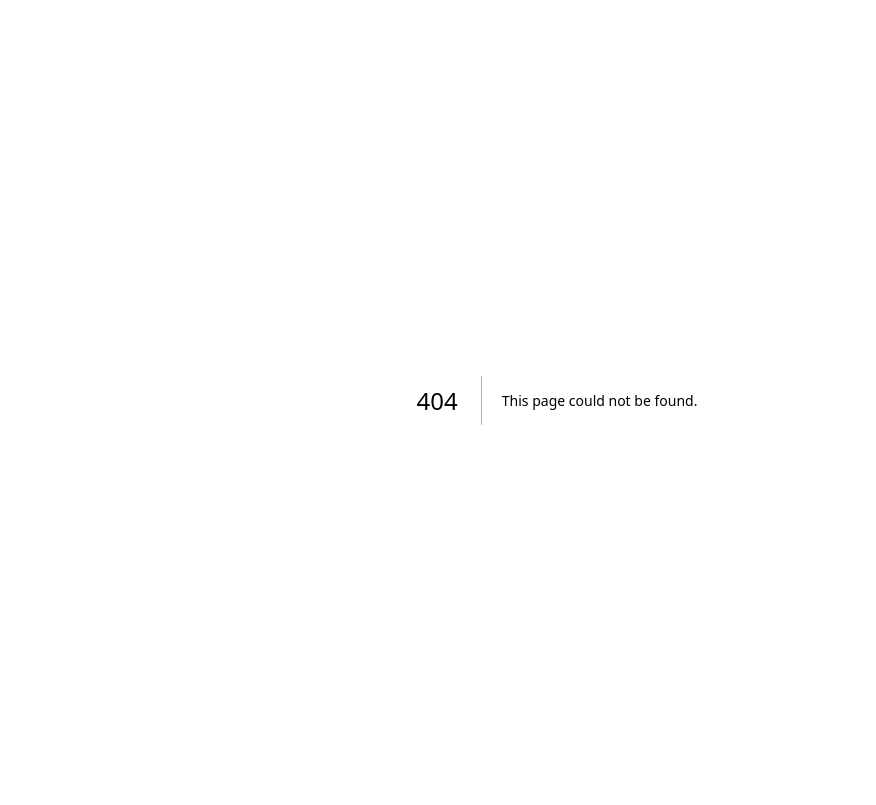
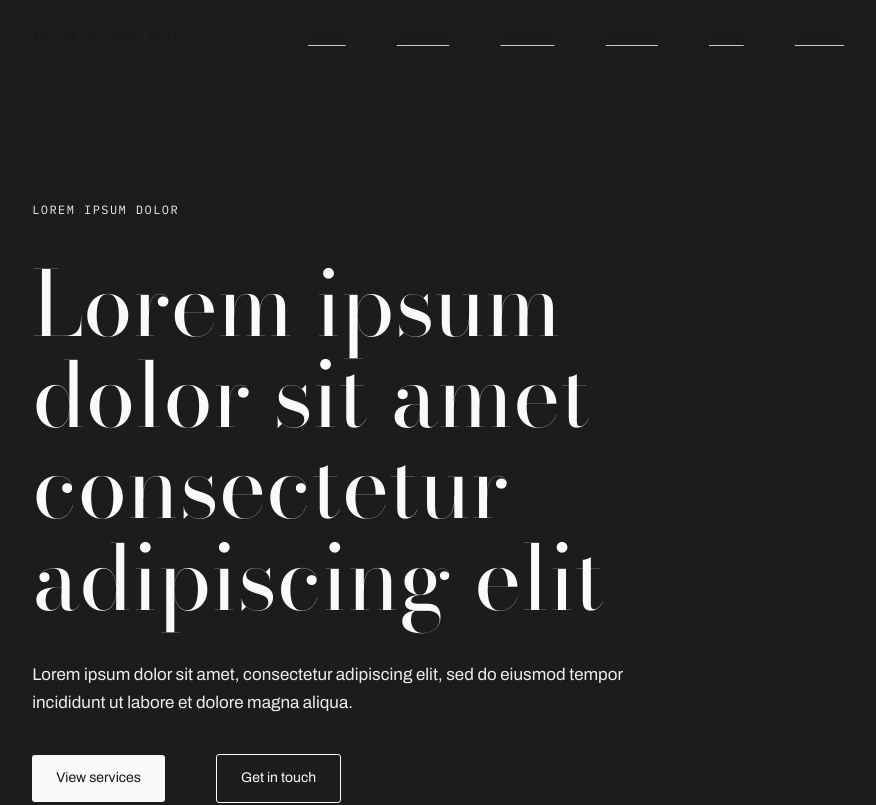
Before and after one commit to Pot-Thief/hca-company-profile, a Next.js app: page /preview in a window 1280 px wide. Before the commit this address had no page. Shown: the top 805 px of the page, without its empty margins (83-959 px from the left). Built offline with nearby package versions, Linux system fonts and the light colour scheme.

Commit message:
add temporary preview page for the sections built so far

```diff
--- /dev/null
+++ b/src/app/preview/page.tsx
@@ -0,0 +1,31 @@
+import { notFound } from 'next/navigation';
+import { About } from '@/components/sections/About';
+import { Hero } from '@/components/sections/Hero';
+import { Navbar } from '@/components/sections/Navbar';
+import { loadSection } from '@/lib/content/loader';
+import { sectionSchemas } from '@/lib/content/schema';
+
+// Temporary. The real page is assembled in Task 24 and this file is deleted
+// then. It exists so the sections built so far can be looked at before five
+// more are built on top of their patterns. It loads the shipped JSON through
+// the real loader rather than fixtures, so what renders here is what the site
+// will render.
+export default async function PreviewPage() {
+  if (process.env.NODE_ENV === 'production') notFound();
+
+  const [site, hero, about] = await Promise.all([
+    loadSection('site', sectionSchemas.site),
+    loadSection('hero', sectionSchemas.hero),
+    loadSection('about', sectionSchemas.about),
+  ]);
+
+  return (
+    <>
+      <Navbar logo={site.logo} nav={site.nav} cta={site.cta} ui={site.ui} />
+      <main>
+        <Hero {...hero} />
+        <About {...about} />
+      </main>
+    </>
+  );
+}
```
